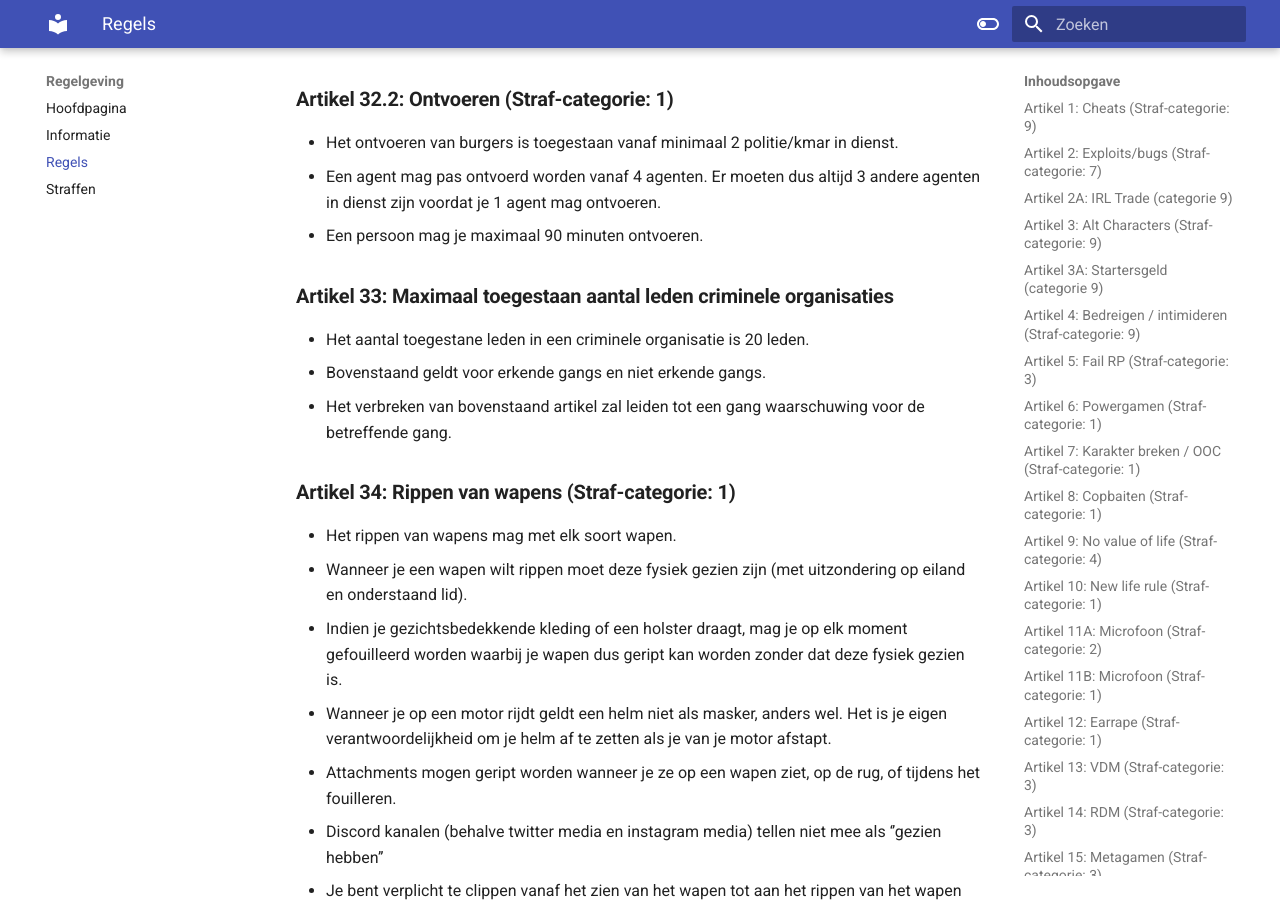
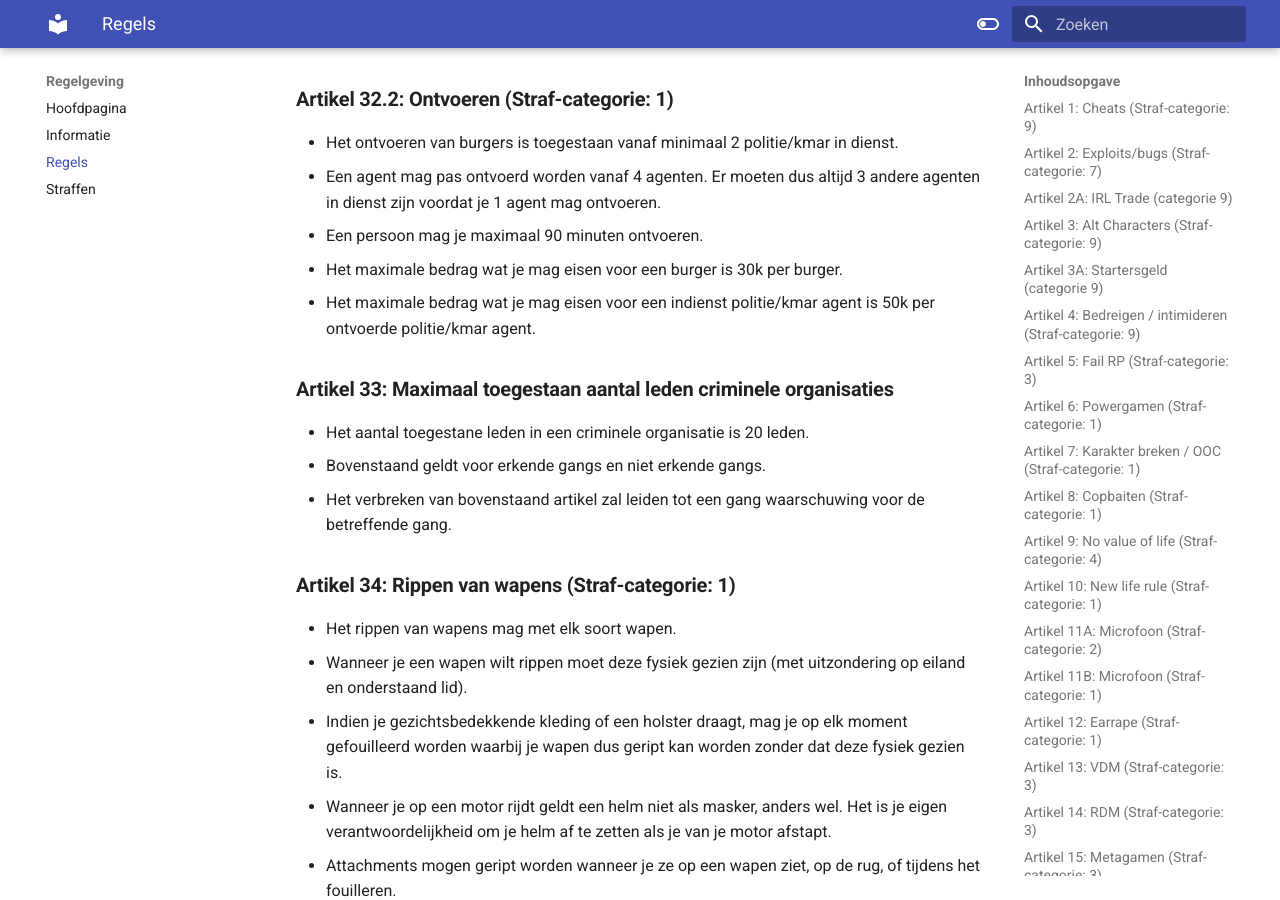
Before and after one commit to ZuiderVeenRP/apv, an MkDocs documentation site: the page built from docs/algemeen.md, in a window 1280 px wide and 900 px high, scrolled down 13329 px. Built offline with MkDocs 1.6.1 and Material for MkDocs 9.7.7, drawn with Linux system fonts in a browser that asks for light colours; comment, search, counter and statistics services are not loaded.

Commit message:
Update algemeen.md

```diff
--- a/docs/algemeen.md
+++ b/docs/algemeen.md
@@ -295,6 +295,8 @@
 - Het ontvoeren van burgers is toegestaan vanaf minimaal 2 politie/kmar in dienst.
 - Een agent mag pas ontvoerd worden vanaf 4 agenten. Er moeten dus altijd 3 andere agenten in dienst zijn voordat je 1 agent mag ontvoeren.
 - Een persoon mag je maximaal 90 minuten ontvoeren.
+- Het maximale bedrag wat je mag eisen voor een burger is 30k per burger.
+- Het maximale bedrag wat je mag eisen voor een indienst politie/kmar agent is 50k per ontvoerde politie/kmar agent.
 
 ### **Artikel 33: Maximaal toegestaan aantal leden criminele organisaties**
 - Het aantal toegestane leden in een criminele organisatie is 20 leden.
```
